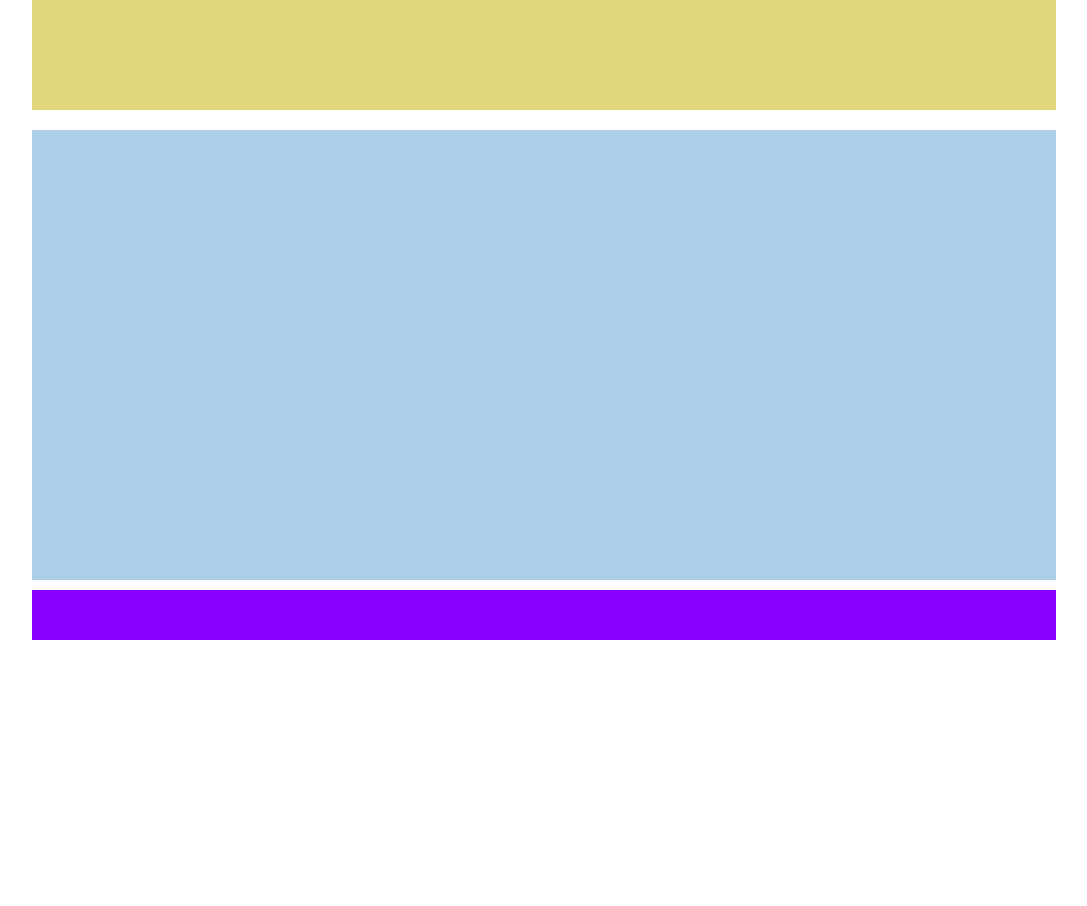
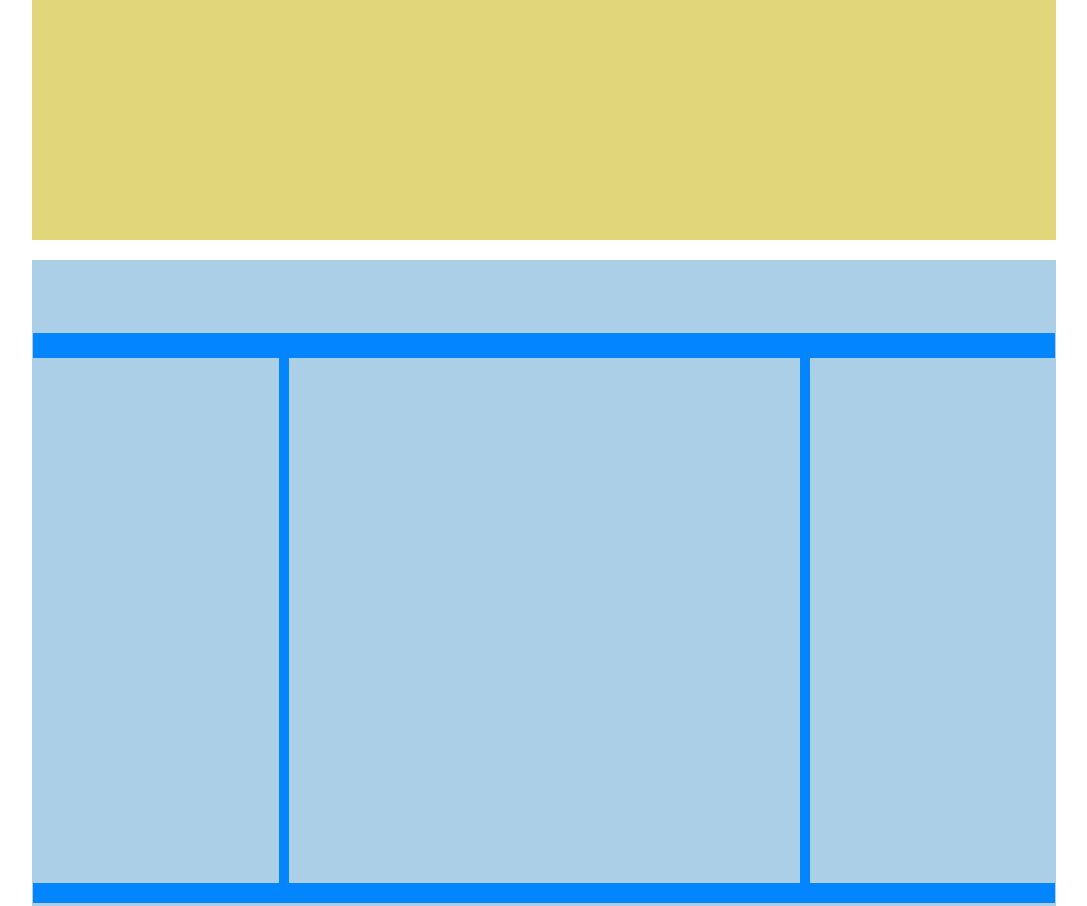
Before and after one commit to Zaryus94/htmlcss-struttura-wp, a plain HTML site: page index.html in a window 1280 px wide. Shown: the part 380-1286 px from the top of the page, without its empty margins (96-1183 px from the left). Before the commit the page ends 1040 px from the top, so only its background shows below. Drawn offline with Linux system fonts and the light colour scheme.

Commit message:
Finished

```diff
--- a/css/index.css
+++ b/css/index.css
@@ -5,9 +5,9 @@
 }
 
 .pink{
-  margin: 20px 10% 0 10%;
+  margin: 15px 10% 0 10%;
   width: 80%;
-  height: 150px;
+  height: 135px;
   border: 1px solid #db7dd1;
   background-color: #db7dd1;
 }
@@ -15,7 +15,7 @@
 .gold{
     margin: 20px 10% 0 10%;
     width: 80%;
-    height: 300px;
+    height: 450px;
     border: 1px solid #e1d67a;
     background-color: #e1d67a;
 }
@@ -23,25 +23,65 @@
 .azure{
     margin: 20px 10% 0 10%;
     width: 80%;
-    height: 450px;
+    height: 675px;
     border: 1px solid #abcfe7;
     background-color: #abcfe7;
 }
 
 .purple{
-    margin: 10px 10% 20px 10%;
+    margin: 12px 10% 20px 10%;
     width: 80%;
-    height: 50px;
+    height: 54px;
     border: 1px solid #8801fe;
     background-color: #8801fe;
   }
 
+  .layout{
+    width: 100%;
+    height: 570px;
+    border-top: 25px solid #0385ff;
+    border-bottom: 20px solid #0385ff;
+    margin-top: 7%;
+}
+
+.column-sx{
+    width: 25%;
+    height: 100%;
+    border-right: 10px solid #0385ff;
+    float: left;
+}
+
+.column{
+    width: 50%;
+    height: 100%;
+    float: left;
+}
+
+.column-dx{
+    width: 25%;
+    height: 100%;
+    border-left: 10px solid #0385ff;
+    float: left;
+}
+
+.clearfix::after {
+    content: "";
+    clear: both;
+    display: table;
+  }
+
 /* DEBUG
 
+*{
+    box-sizing: border-box;
+    margin: 0;
+    padding: 0;
+}
+
 .pink{
-  margin: 20px 10% 0 10%;
+  margin: 15px 10% 0 10%;
   width: 80%;
-  height: 150px;
+  height: 135px;
   border: 1px solid #db7dd1;
   background-color: #db7dd1;
 }
@@ -49,7 +89,7 @@
 .gold{
     margin: 20px 10% 0 10%;
     width: 80%;
-    height: 300px;
+    height: 450px;
     border: 1px solid #e1d67a;
     background-color: #e1d67a;
 }
@@ -57,17 +97,51 @@
 .azure{
     margin: 20px 10% 0 10%;
     width: 80%;
-    height: 450px;
+    height: 675px;
     border: 1px solid #abcfe7;
     background-color: #abcfe7;
 }
 
 .purple{
-    margin: 10px 10% 20px 10%;
+    margin: 12px 10% 20px 10%;
     width: 80%;
-    height: 50px;
+    height: 54px;
     border: 1px solid #8801fe;
     background-color: #8801fe;
   }
 
-*/
+  .layout{
+    width: 100%;
+    height: 570px;
+    border-top: 25px solid #0385ff;
+    border-bottom: 20px solid #0385ff;
+    margin-top: 7%;
+}
+
+.column-sx{
+    width: 25%;
+    height: 100%;
+    border-right: 10px solid #0385ff;
+    float: left;
+}
+
+.column{
+    width: 50%;
+    height: 100%;
+    float: left;
+}
+
+.column-dx{
+    width: 25%;
+    height: 100%;
+    border-left: 10px solid #0385ff;
+    float: left;
+}
+
+.clearfix::after {
+    content: "";
+    clear: both;
+    display: table;
+  }
+
+   */
--- a/index.html
+++ b/index.html
@@ -19,7 +19,14 @@
         <!-- Upper section -->
         <div class="gold"></div>
         <!-- Central section -->
-        <div class="azure"></div>
+        <div class="azure">
+            <div class="layout clearfix">
+                <div class="column-sx clearfix"></div>
+                <div class="column clearfix"></div>
+                <div class="column-dx clearfix"></div>
+            </div>
+        </div>
+
     </main>
 
     <footer>
```
